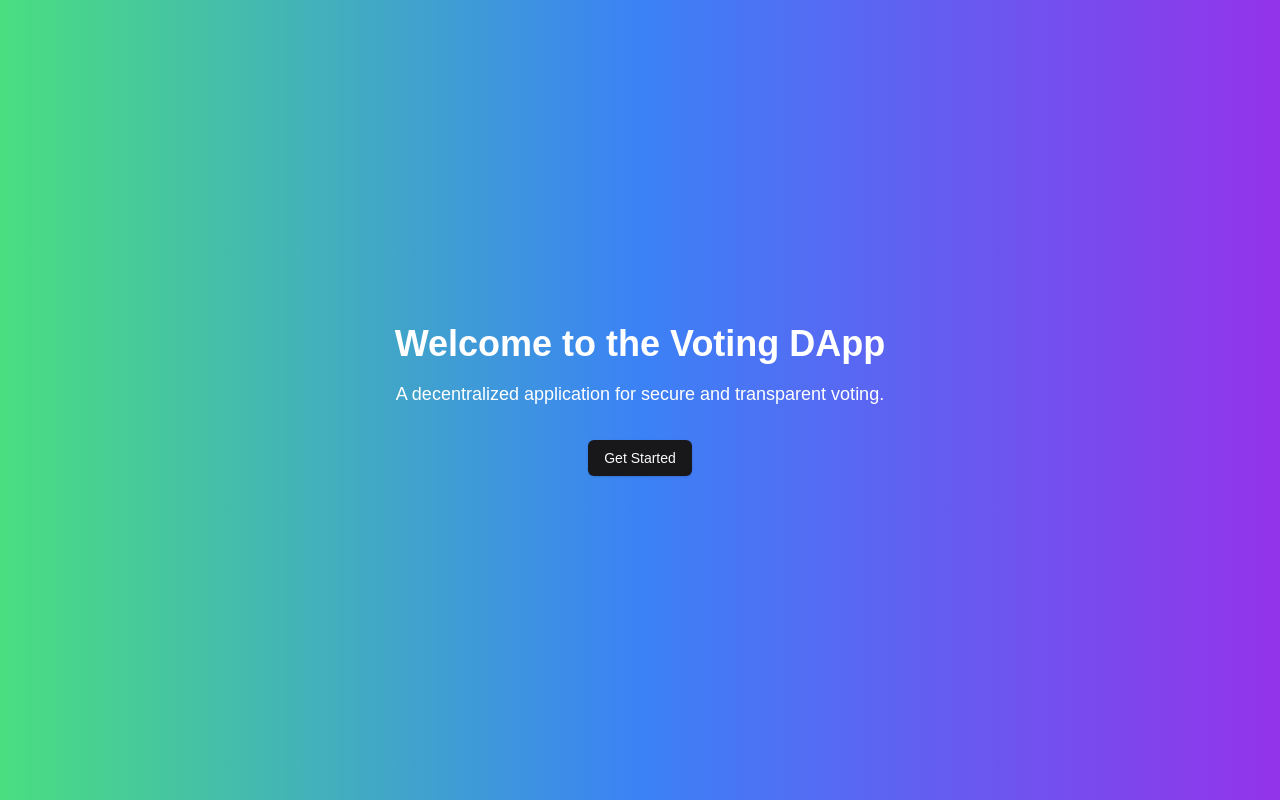
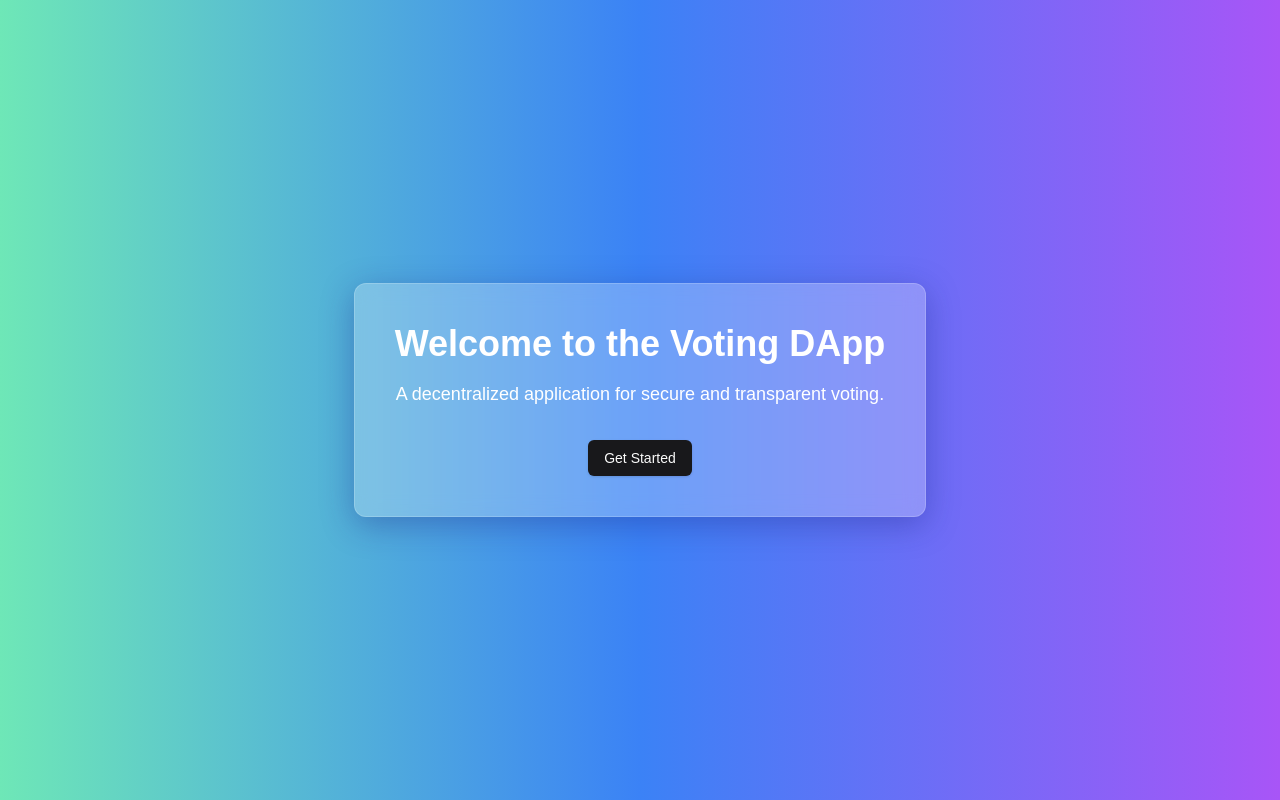
Before and after one commit to bc-rep-project/voting-dapp, a Next.js app: page / in a window 1280 px wide. Built offline with nearby package versions, Linux system fonts and the light colour scheme.

Commit message:
Add frosted glass UI design

```diff
--- a/components/Homepage.tsx
+++ b/components/Homepage.tsx
@@ -3,15 +3,18 @@
 
 import Link from "next/link";
 import { Button } from "../components/ui/button";
+import "./styles/Homepage.css";
 
 export default function Homepage() {
   return (
-    <div className="flex flex-col items-center justify-center min-h-screen bg-gradient-to-r from-green-400 via-blue-500 to-purple-600 transition-all duration-500 ease-in-out">
-      <h1 className="text-4xl font-bold mb-4 text-center text-white text-modern">Welcome to the Voting DApp</h1>
-      <p className="text-lg mb-8 text-center text-white text-modern">A decentralized application for secure and transparent voting.</p>
-      <Link href="/components">
-        <Button className="button-modern">Get Started</Button>
-      </Link>
+    <div className="homepage-container">
+      <div className="homepage-content">
+        <h1 className="text-4xl font-bold mb-4 text-center text-white text-modern">Welcome to the Voting DApp</h1>
+        <p className="text-lg mb-8 text-center text-white text-modern">A decentralized application for secure and transparent voting.</p>
+        <Link href="/components">
+          <Button className="button-modern">Get Started</Button>
+        </Link>
+      </div>
     </div>
   );
 }
--- a/components/styles/Dashboard.css
+++ b/components/styles/Dashboard.css
@@ -5,6 +5,12 @@
   display: flex;
   flex-direction: column;
   align-items: center;
+  background: rgba(255, 255, 255, 0.25);
+  box-shadow: 0 8px 32px rgba(31, 38, 135, 0.37);
+  backdrop-filter: blur(10px);
+  -webkit-backdrop-filter: blur(10px);
+  border-radius: 12px;
+  border: 1px solid rgba(255, 255, 255, 0.18);
 }
 
 .dashboard-title {
--- /dev/null
+++ b/components/styles/Homepage.css
@@ -0,0 +1,20 @@
+.homepage-container {
+  display: flex;
+  flex-direction: column;
+  align-items: center;
+  justify-content: center;
+  min-height: 100vh;
+  background: linear-gradient(to right, #6ee7b7, #3b82f6, #a855f7);
+  transition: all 0.5s ease-in-out;
+}
+
+.homepage-content {
+  padding: 40px;
+  background: rgba(255, 255, 255, 0.25);
+  border-radius: 12px;
+  box-shadow: 0 8px 32px rgba(31, 38, 135, 0.37);
+  backdrop-filter: blur(10px);
+  -webkit-backdrop-filter: blur(10px);
+  border: 1px solid rgba(255, 255, 255, 0.18);
+  text-align: center;
+}
--- a/pages/components/connect-wallet.tsx
+++ b/pages/components/connect-wallet.tsx
@@ -3,7 +3,7 @@ import ConnectWallet from "@/components/ConnectWallet";
 
 export default function ConnectWalletPage() {
   return (
-    <div className="flex flex-col items-center justify-center min-h-screen bg-gray-100 space-y-4">
+    <div className="flex flex-col items-center justify-center min-h-screen bg-gradient-to-r from-green-400 via-blue-500 to-purple-600 space-y-4">
       <ConnectWallet />
 
     </div>
--- a/pages/components/view-all-voter.tsx
+++ b/pages/components/view-all-voter.tsx
@@ -3,7 +3,7 @@ import ViewAllVoters from "@/components/ViewAllVoters";
 
 export default function ViewAllVotersPage() {
   return (
-    <div className="flex flex-col items-center justify-center min-h-screen bg-gray-100 space-y-4">
+    <div className="flex flex-col items-center justify-center min-h-screen bg-gradient-to-r from-green-400 via-blue-500 to-purple-600 space-y-4">
       <ViewAllVoters />
     </div>
   );
```
Also changed, not shown: components/styles/ConnectWallet.css (+5 -2 lines), components/styles/DisplayResults.css (+6 -3 lines), components/styles/RegisterVoter.css (+5 -2 lines), components/styles/ViewAllVoters.css (+6 -3 lines), components/styles/ViewVoter.css (+6 -3 lines), components/styles/VotingInterface.css (+5 -2 lines).
